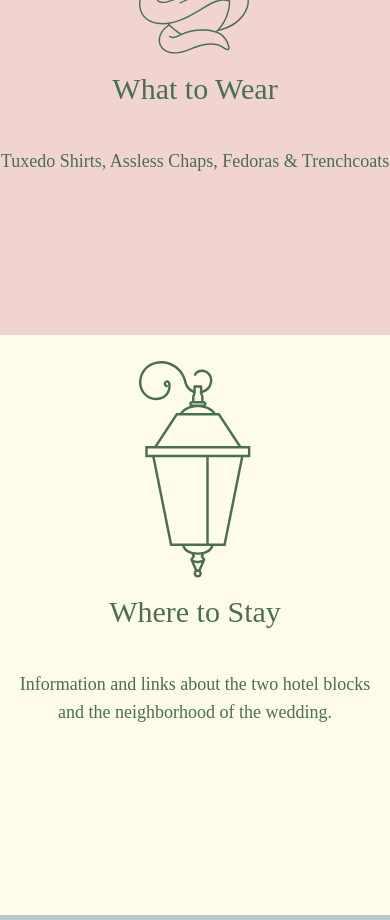
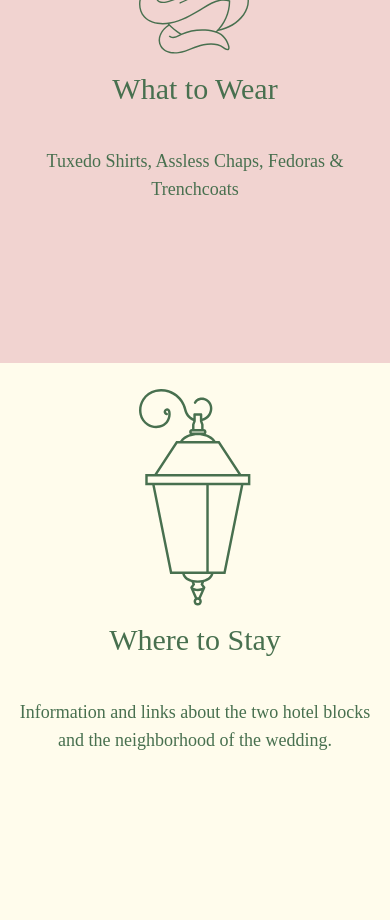
Before and after one commit to P-v-R/wedding, a React (Create React App) app: page /Lagniappe in a window 390 px wide. Shown: the part 1040-1960 px from the top of the page. Built offline with nearby package versions, Linux system fonts and the light colour scheme.

Commit message:
mobile update

```diff
--- a/src/components/DressCode.js
+++ b/src/components/DressCode.js
@@ -143,7 +143,7 @@ function DressCode() {
         </svg>
 
         <p className="text-3xl py-4">What to Wear</p>
-        <p className="text-lg md:text-2xl md:mx-40 py-6">
+        <p className="text-lg md:text-2xl md:mx-40 py-6 px-3">
           Tuxedo Shirts, Assless Chaps, Fedoras & Trenchcoats
         </p>
       </Parallax>
--- a/src/components/LandingAnimation.js
+++ b/src/components/LandingAnimation.js
@@ -22,7 +22,7 @@ function LandingAnimation() {
   return (
     <div className="bg-darkGreen sticky text-base text-5xl w-screen z-10">
       <p className="py-10">Are Getting Married!</p>
-      <div className="pb-36">
+      <div className="pb-32">
         <svg
           className="mx-auto w-1/2 md:w-1/4"
           viewBox="0 0 65 90"
@@ -63,7 +63,6 @@ function LandingAnimation() {
           <Link to="/lagniappe" className="">
             Lagniappe
           </Link>
-
         </div>
       </motion.div>
     </div>
--- a/src/components/PromoVideo.js
+++ b/src/components/PromoVideo.js
@@ -3,7 +3,7 @@ import movie from "../assets/AP.mp4";
 
 function PromoVideo() {
   return (
-    <div className="xl:hidden">
+    <div className="hidden md:block xl:hidden">
       <video loop autoPlay muted>
         <source src={movie} type="video/mp4" />
       </video>
```
